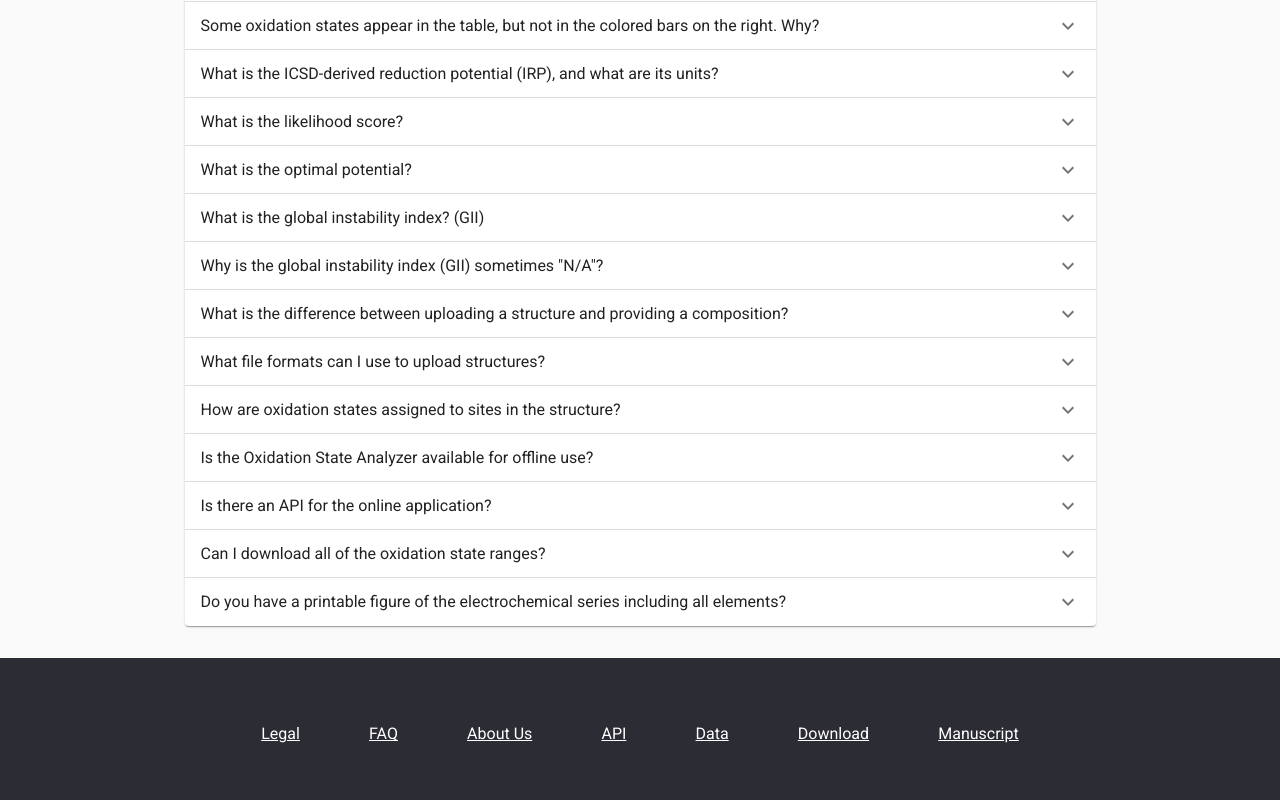
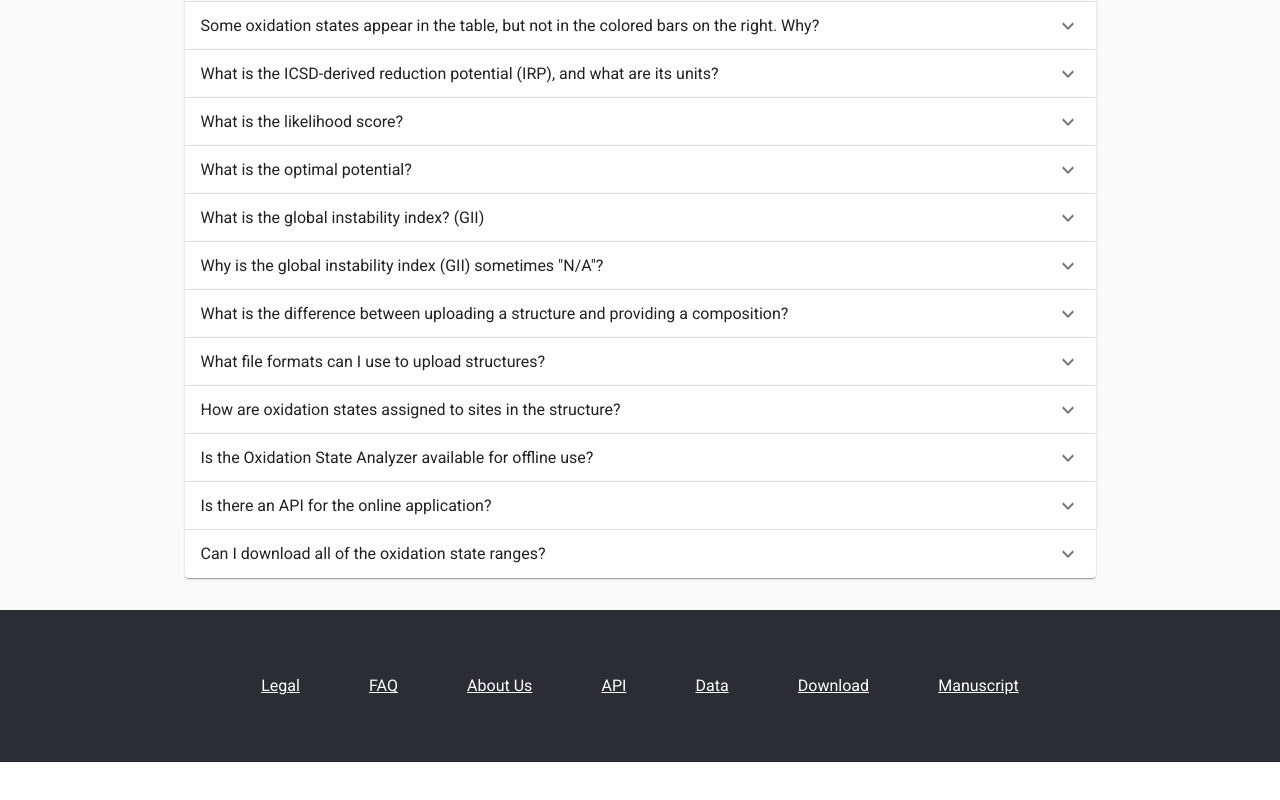
Before and after one commit to TRI-AMDD/oxidation-state-app, a React (Vite) app in the folder ui/: page /faq in a window 1280 px wide. Shown: the part 372-1172 px from the top of the page. After the commit the page ends 1134 px from the top, so only its background shows below. Built offline with nearby package versions, Linux system fonts and the light colour scheme; the HTML template or start-up script is replaced by a standard one.

Commit message:
changes for TRI-37217

```diff
--- a/ui/src/pages/FAQ/FAQ.tsx
+++ b/ui/src/pages/FAQ/FAQ.tsx
@@ -108,31 +108,6 @@ export function FAQ() {
                                 </Accordion>
                             );
                         })}
-                        <Accordion
-                            expanded={expanded.includes(`panel${FAQ_ITEMS.length}`)}
-                            onChange={handleAccordianChange(`panel${FAQ_ITEMS.length}`)}
-                            id={`faq-${FAQ_ITEMS.length}`}
-                            key={`faq-${FAQ_ITEMS.length}`}
-                        >
-                            <AccordionSummary
-                                expandIcon={<ExpandMoreIcon />}
-                                aria-controls={`panel${FAQ_ITEMS.length}-content`}
-                                id={`panel${FAQ_ITEMS.length}-header`}
-                            >
-                                <Typography component={'div'} variant="body1">
-                                    Do you have a printable figure of the electrochemical series including all elements?
-                                </Typography>
-                            </AccordionSummary>
-                            <AccordionDetails>
-                                <Typography component={'div'} variant="body1">
-                                    Yes, you may download this{' '}
-                                    <a href={IDESAllElements} download={`IDES_All_Elements.pdf`}>
-                                        figure
-                                    </a>
-                                    .
-                                </Typography>
-                            </AccordionDetails>
-                        </Accordion>
                     </div>
                 </div>
             </div>
--- a/ui/src/pages/FAQ/faq-util/faq-text.tsx
+++ b/ui/src/pages/FAQ/faq-util/faq-text.tsx
@@ -76,6 +76,9 @@ export const FAQ_ITEMS: FAQText[] = [
         question: 'Can I download all of the oxidation state ranges?',
         answer: `
         The oxidation state ranges for all available species can be downloaded in JSON format <a rel='noopener noreferrer' target='_blank' href='https://www.oxi.matr.io/oxidation_boundaries.json'>here</a>. The units are the same as those used on this web site.
+         <br /> You can also download a high-resolution
+        <a rel='noopener noreferrer' target='_blank' href='/IDES_all_elements.pdf'>graphical representation</a>
+        of the oxidation state ranges for all 84 elements included in our model.
         `
     }
 ];
```
